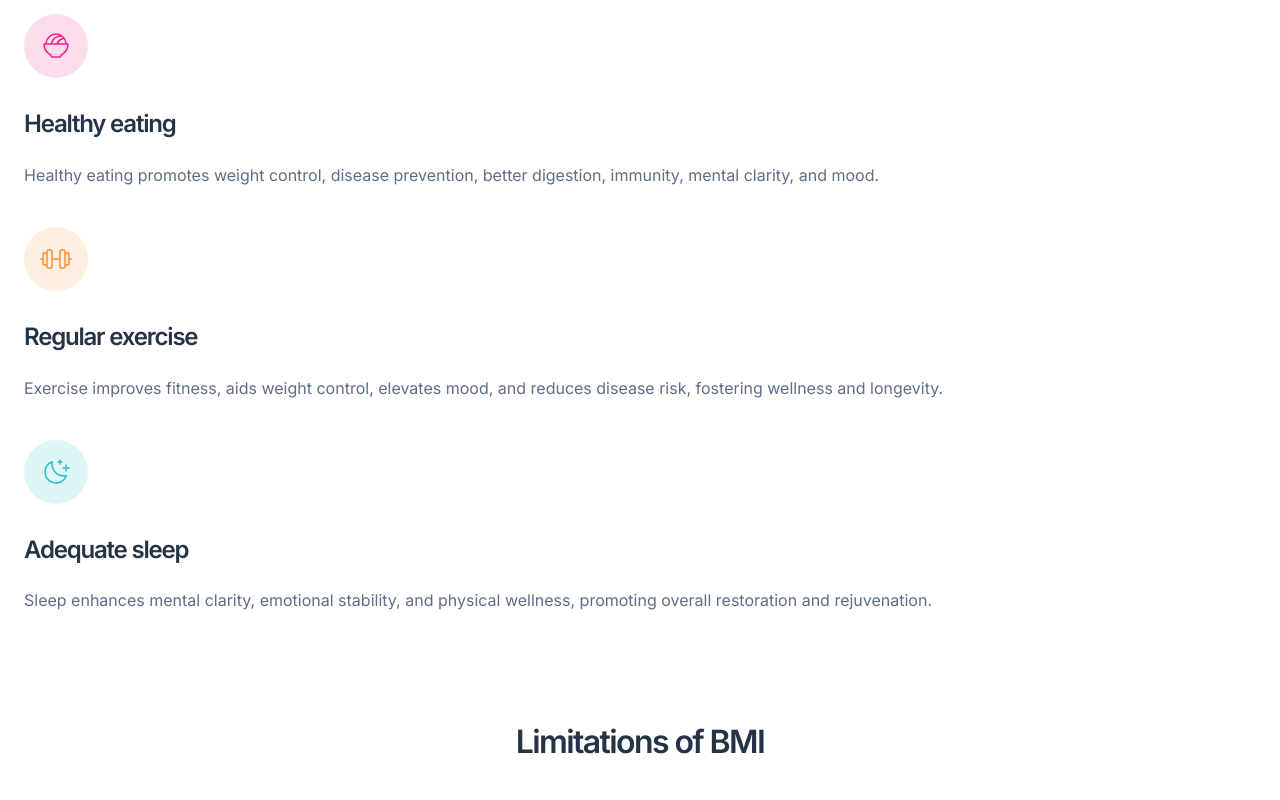
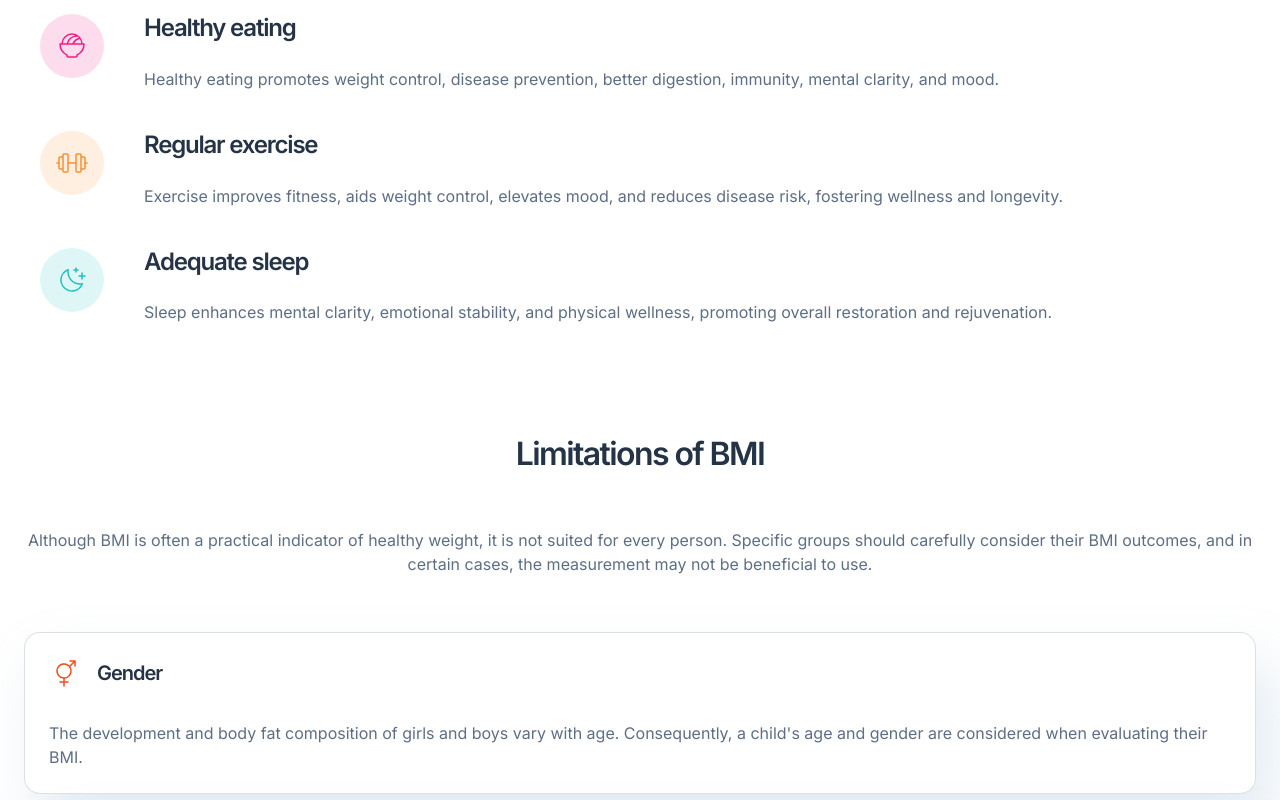
Before and after one commit to haipinggong/bmi-calculator, a React (Vite) app: page / in a window 1280 px wide. Shown: the part 1500-2300 px from the top of the page. Built offline with nearby package versions, Linux system fonts and the light colour scheme.

Commit message:
Adjust Tips component styling

```diff
--- a/src/components/Limits/Limits.tsx
+++ b/src/components/Limits/Limits.tsx
@@ -9,7 +9,7 @@ import { LimitCard } from "./LimitCard/LimitCard";
 
 export const Limits = () => {
   return (
-    <Box sx={styles.container}>
+    <Box component="section" sx={styles.container}>
       <Typography variant="h3" component="h2" sx={styles.title}>
         Limitations of BMI
       </Typography>
--- a/src/components/Tips/TipCard/TipCard.styles.ts
+++ b/src/components/Tips/TipCard/TipCard.styles.ts
@@ -1,12 +1,16 @@
 import type { SxProps, Theme } from "@mui/material";
 
 export const styles: Record<string, SxProps<Theme>> = {
-  card: {
+  card: (theme) => ({
     display: "flex",
     flexDirection: "column",
     gap: 4,
     border: "none",
-  },
+    [theme.breakpoints.up("sm")]: {
+      flexDirection: "row",
+      gap: 5,
+    },
+  }),
   icon: {
     width: "64px",
     height: "64px",
--- a/src/components/Tips/Tips.styles.ts
+++ b/src/components/Tips/Tips.styles.ts
@@ -1,11 +1,15 @@
 import type { SxProps, Theme } from "@mui/material";
 
 export const styles: Record<string, SxProps<Theme>> = {
-  container: {
+  container: (theme) => ({
     display: "flex",
     flexDirection: "column",
     justifyContent: "space-between",
     gap: 5,
     padding: (theme) => theme.spacing(6, 3),
-  },
+    [theme.breakpoints.up("sm")]: {
+      paddingInline: 5,
+      paddingBlock: 6,
+    },
+  }),
 };
--- a/src/components/Tips/Tips.tsx
+++ b/src/components/Tips/Tips.tsx
@@ -7,7 +7,7 @@ import { TipCard } from "./TipCard/TipCard";
 
 export const Tips = () => {
   return (
-    <Box sx={styles.container}>
+    <Box component="section" sx={styles.container}>
       <TipCard
         icon={iconEating}
         title="Healthy eating"
```
